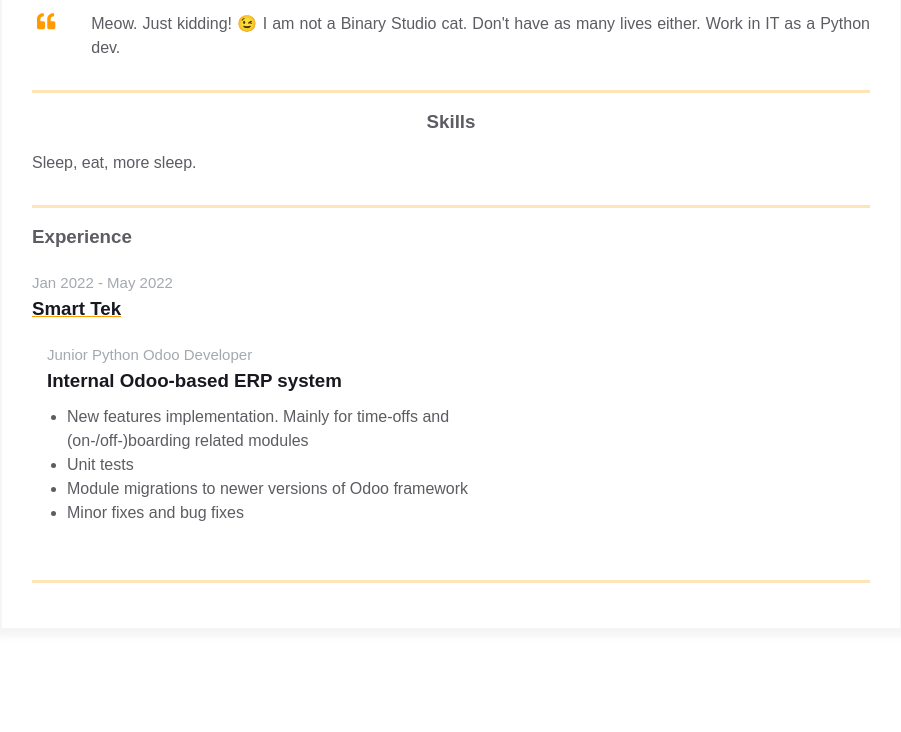
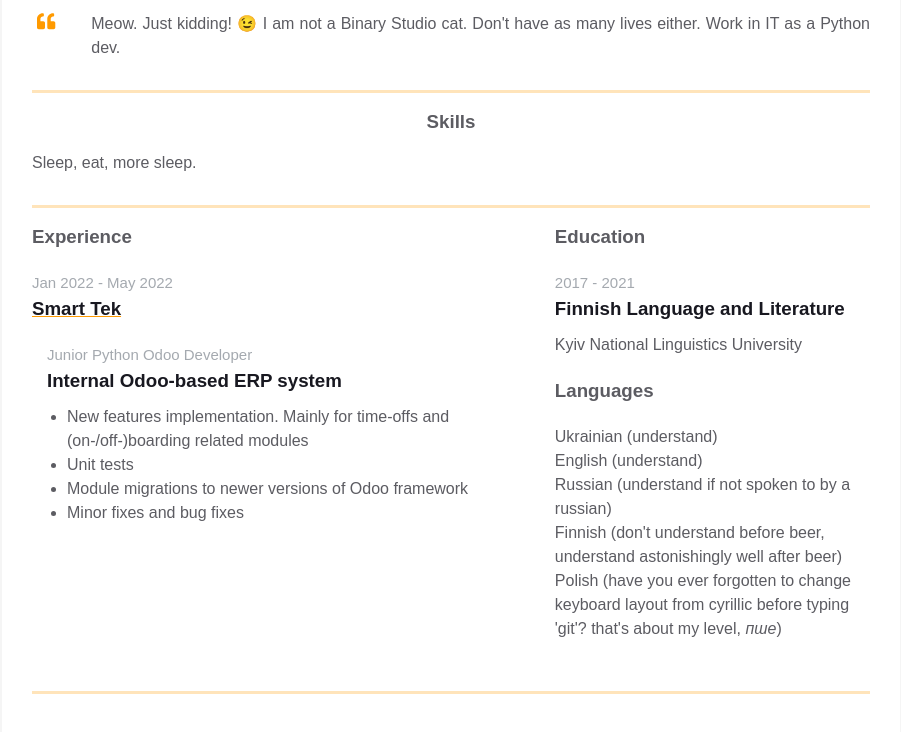
Before and after one commit to Xpshnik/homepage, a plain HTML site: page index.html in a window 1280 px wide. Shown: the part 338-1070 px from the top of the page, without its empty margins (189-1090 px from the left). Before the commit the page ends 1017 px from the top, so only its background shows below. Drawn offline with Linux system fonts and the light colour scheme.

Commit message:
Added education and languages blocks along with relevant information

```diff
--- a/index.html
+++ b/index.html
@@ -101,7 +101,35 @@
                     </div>
                 </div>
 
-                <div class="additional-info fv"></div>
+                <div class="additional-info fv">
+                    <div class="additional-info__education">
+                      <h3 class="additional-info__education-header">Education</h3>
+                      <div class="additional-info__education-university">
+                        <span class="additional-info__education-university-durability">2017 - 2021</span>
+                        <h3 class="additional-info__education-university-speciality">Finnish Language and Literature</h3>
+                        <p class="additional-info__education-university-name">Kyiv National Linguistics University</p>
+                      </div>
+                    </div>
+
+                    <div class="additional-info__languages">
+                      <h3 class="additional-info__languages-header">Languages</h3>
+                      <p class="additional-info__languages-item">
+                        Ukrainian (understand)
+                      </p>
+                      <p class="additional-info__languages-item">
+                        English (understand)
+                      </p>
+                      <p class="additional-info__languages-item">
+                        Russian (understand if not spoken to by a russian)
+                      </p>
+                      <p class="additional-info__languages-item">
+                        Finnish (don't understand before beer, understand astonishingly well after beer)
+                      </p>
+                      <p class="additional-info__languages-item">
+                        Polish (have you ever forgotten to change keyboard layout from cyrillic before typing 'git'? that's about my level, <em>пше</em>)
+                      </p>
+                    </div>
+                </div>
 
               </div>
             </div>
```
